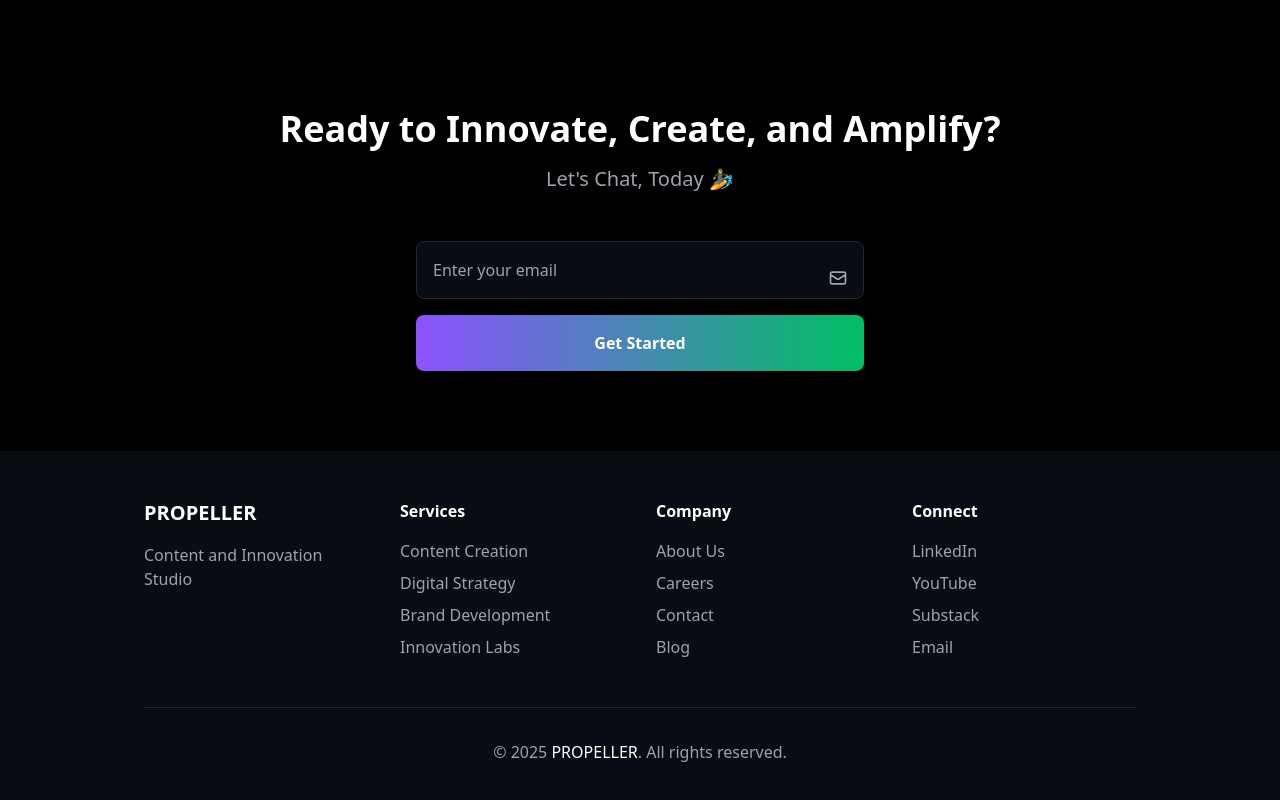
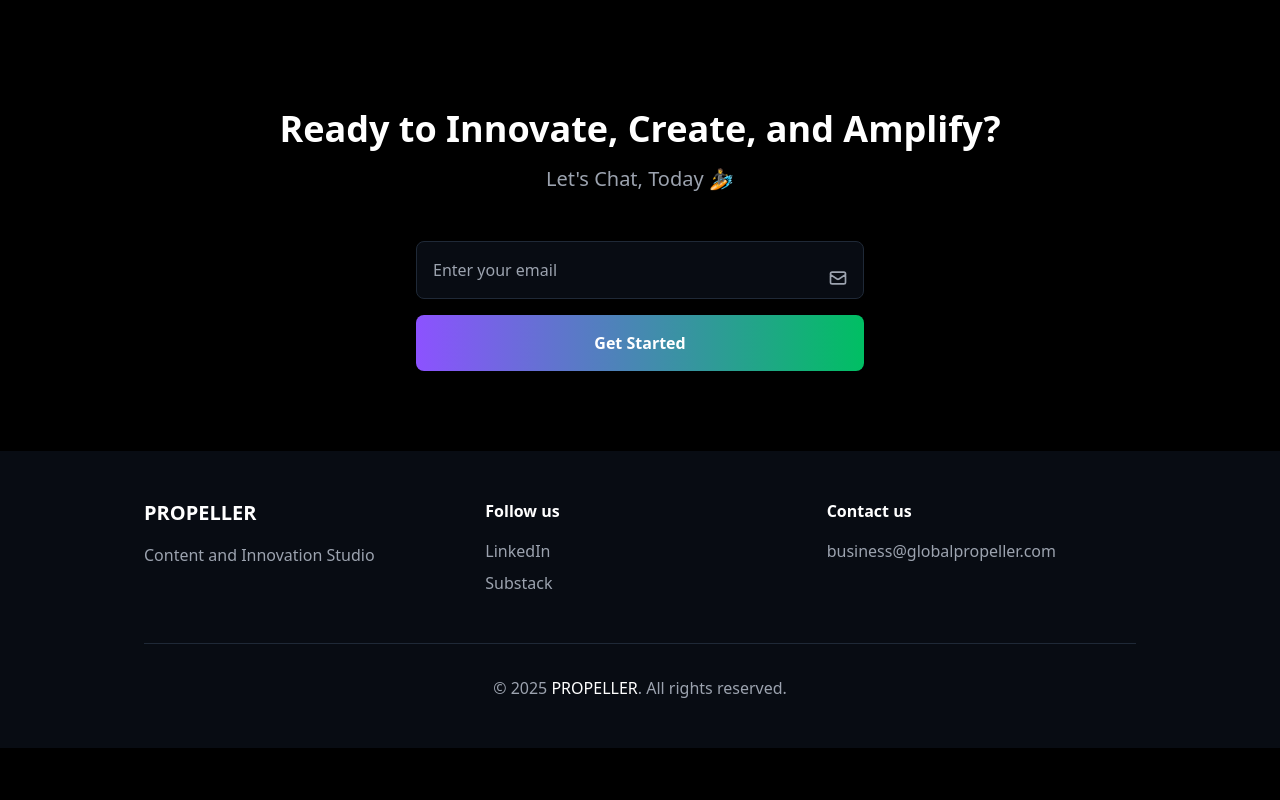
Before and after one commit to le0zh0u/propeller, a Next.js app: page / in a window 1280 px wide. Shown: the part 2627-3427 px from the top of the page. After the commit the page ends 3375 px from the top, so only its background shows below. Built offline with nearby package versions, Linux system fonts and the light colour scheme.

Commit message:
feat: update footer'

```diff
--- a/src/components/Footer.tsx
+++ b/src/components/Footer.tsx
@@ -4,29 +4,25 @@ const Footer = () => {
   return (
     <footer className="bg-gray-900/50 backdrop-blur-sm py-12 px-4">
       <div className="container mx-auto max-w-5xl">
-        <div className="grid grid-cols-1 md:grid-cols-4 gap-8">
+        <div className="grid grid-cols-1 md:grid-cols-3 gap-8">
           <div>
             <div className="font-bold text-xl mb-4 text-white">PROPELLER</div>
             <p className="text-gray-400">Content and Innovation Studio</p>
           </div>
           <div>
-            <h3 className="font-bold mb-4 text-white">Services</h3>
+            <h3 className="font-bold mb-4 text-white">Follow us </h3>
             <ul className="space-y-2">
               <li className="text-gray-400 hover:text-primary-purple transition-colors cursor-pointer">
-                Content Creation
+                <Link href="https://www.linkedin.com/company/globalpropeller">
+                  LinkedIn
+                </Link>
               </li>
               <li className="text-gray-400 hover:text-primary-purple transition-colors cursor-pointer">
-                Digital Strategy
-              </li>
-              <li className="text-gray-400 hover:text-primary-purple transition-colors cursor-pointer">
-                Brand Development
-              </li>
-              <li className="text-gray-400 hover:text-primary-purple transition-colors cursor-pointer">
-                Innovation Labs
+                <Link href="https://mingai01.substack.com/">Substack</Link>
               </li>
             </ul>
           </div>
-          <div>
+          {/* <div>
             <h3 className="font-bold mb-4 text-white">Company</h3>
             <ul className="space-y-2">
               <li className="text-gray-400 hover:text-primary-purple transition-colors cursor-pointer">
@@ -42,27 +38,13 @@ const Footer = () => {
                 Blog
               </li>
             </ul>
-          </div>
+          </div> */}
           <div>
-            <h3 className="font-bold mb-4 text-white">Connect</h3>
+            <h3 className="font-bold mb-4 text-white">Contact us </h3>
             <ul className="space-y-2">
               <li className="text-gray-400 hover:text-primary-purple transition-colors cursor-pointer">
-                <Link href="https://www.linkedin.com/company/globalpropeller">
-                  LinkedIn
-                </Link>
-              </li>
-              <li className="text-gray-400 hover:text-primary-purple transition-colors cursor-pointer">
-                YouTube
-              </li>
-              <li className="text-gray-400 hover:text-primary-purple transition-colors cursor-pointer">
-                <Link href="https://mingai01.substack.com/">Substack</Link>
-              </li>
-              <li className="text-gray-400 hover:text-primary-purple transition-colors cursor-pointer">
-                <Link
-                  href="mailto:business@globalpropeller.com"
-                  className="flex justify-start items-center"
-                >
-                  Email
+                <Link href="mailto:business@globalpropeller.com">
+                  business@globalpropeller.com
                 </Link>
               </li>
             </ul>
```
